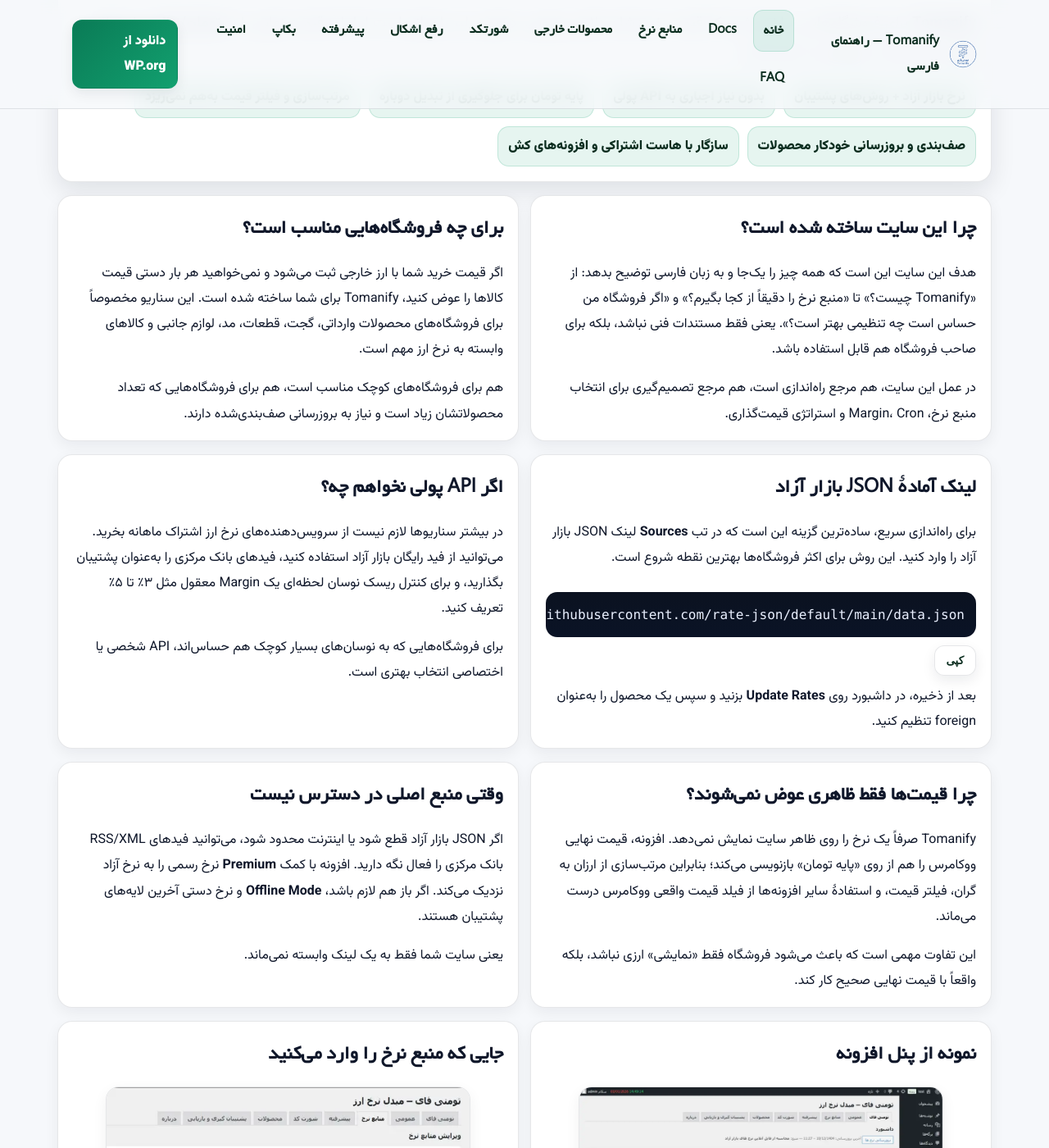
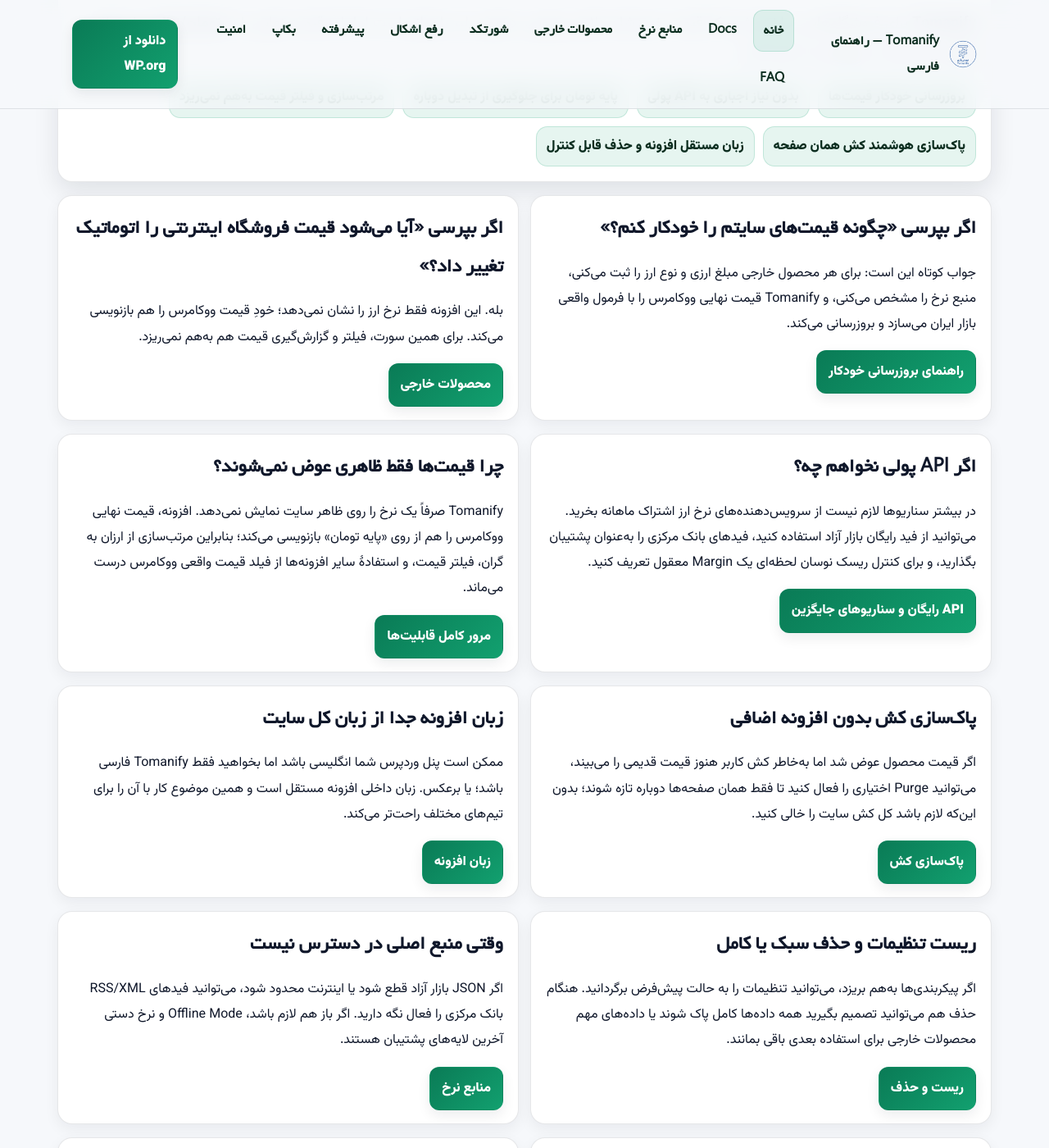
Before and after one commit to tomanify/tomanify.github.io, a Jekyll site: the page built from index.html, in a window 1280 px wide and 1400 px high, scrolled down 626 px. Shown: the whole window at 82% size. Built offline with Jekyll 4.4.1, drawn with Linux system fonts in a browser that asks for light colours; some of the changed text lies outside the part shown.

Commit message:
Add files via upload

```diff
--- a/index.html
+++ b/index.html
@@ -3,9 +3,9 @@
 page_key: home
 nav_parent: home
 page_url: /
-title: Tomanify | تبدیل قیمت خارجی ووکامرس به تومان/ریال با نرخ بازار آزاد
-description: Tomanify افزونه ووکامرس برای تبدیل قیمت محصولات خارجی به تومان/ریال با نرخ بازار آزاد، بروزرسانی خودکار قیمت‌ها، و استفاده از JSON رایگان یا فیدهای پشتیبان بانک مرکزی است.
-keywords: Tomanify, تومنیفای, افزونه تومنیفای, افزونه ووکامرس نرخ ارز, تبدیل قیمت دلاری به تومان, تبدیل قیمت یورویی به تومان, قیمت محصولات خارجی در ووکامرس, قیمت گذاری محصولات وارداتی, نرخ بازار آزاد ووکامرس, API رایگان نرخ ارز ووکامرس, JSON نرخ ارز بازار آزاد, RSS بانک مرکزی برای ووکامرس, تبدیل ریال تومان در ووکامرس, بروزرسانی خودکار قیمت محصولات, قیمت گذاری اتوماتیک ووکامرس, محصول خارجی ووکامرس, WooCommerce exchange rate plugin, WooCommerce foreign product pricing, rial toman conversion, Iran market rate WooCommerce
+title: Tomanify | تبدیل قیمت خارجی ووکامرس به تومان/ریال و بروزرسانی خودکار قیمت‌ها
+description: Tomanify افزونه ووکامرس برای تبدیل قیمت محصولات خارجی به تومان/ریال، بروزرسانی خودکار قیمت‌ها، پاک‌سازی کش همان صفحه، زبان مستقل افزونه، بکاپ، ریست تنظیمات و حذف سبک یا کامل است.
+keywords: Tomanify, تومنیفای, تومنی فای, تومانی فای, تومانیفای, افزونه تغییر خودکار قیمت ووکامرس, چگونه قیمت های سایتم را خودکار کنم, آیا میشود قیمت فروشگاه اینترنتی را خودکار تغییر داد, آموزش بروزرسانی خودکار قیمت های وردپرس, تبدیل قیمت دلار به تومان در ووکامرس, تبدیل قیمت یورو به تومان, افزونه قیمت محصولات وارداتی, پاکسازی کش بعد از تغییر قیمت, زبان مستقل افزونه وردپرس, factory reset افزونه, uninstall سبک یا کامل, WooCommerce automatic price update, WooCommerce foreign product pricing, rial toman conversion
 robots: index, follow
 og_type: website
 schema_type: Article
@@ -21,14 +21,14 @@
   a: قیمت خرید خارجی محصولات را با نرخ ارز به تومان یا ریال تبدیل می‌کند، قیمت نهایی ووکامرس را بازنویسی می‌کند، و بعداً هم می‌تواند آن را به‌صورت زمان‌بندی‌شده بروزرسانی کند.
 - q: آیا برای شروع حتماً باید API پولی بخرم؟
   a: برای اکثر فروشگاه‌ها خیر. می‌توانید از JSON رایگان بازار آزاد استفاده کنید و برای پوشش ریسک نوسان، Margin معقول تعریف کنید.
-- q: اگر اینترنت محدود شود یا JSON در دسترس نباشد چه می‌شود؟
-  a: می‌توانید فیدهای RSS/XML بانک مرکزی را به‌عنوان روش پشتیبان تنظیم کنید و در صورت لزوم از Offline Mode یا نرخ دستی هم استفاده کنید.
-- q: چرا سورت محصولات از ارزان به گران درست می‌ماند؟
-  a: چون افزونه فقط نرخ نمایشی را عوض نمی‌کند؛ قیمت نهایی ووکامرس را هم از روی پایه تومان بازنویسی می‌کند تا دیتابیس بر اساس مبلغ واقعی مرتب‌سازی شود.
-- q: آیا افزونه به‌صورت پیش‌فرض URL منبع نرخ دارد؟
-  a: خیر. برای رعایت امنیت و الزامات وردپرس، فیلدهای URL به‌صورت پیش‌فرض خالی هستند و فقط بعد از وارد کردن آدرس توسط مدیر، درخواست خارجی انجام می‌شود.
-- q: اگر فروشگاه من روی نوسان‌های خیلی کوچک حساس باشد چه کنم؟
-  a: در این حالت یا Margin محافظه‌کارانه بگذارید، یا از API شخصی/سفارشی‌تر استفاده کنید. منبع رایگان برای اکثر فروشگاه‌ها مناسب است ولی لزوماً برای سناریوهای بسیار حساس کافی نیست.
+- q: آیا می‌شود قیمت‌های فروشگاه اینترنتی را خودکار تغییر داد؟
+  a: بله. اگر محصولات خارجی را با مبلغ ارزی تعریف کنید و منبع نرخ را مشخص کنید، Tomanify می‌تواند قیمت نهایی ووکامرس را به‌صورت دستی یا زمان‌بندی‌شده بروزرسانی کند.
+- q: اگر زبان وردپرس انگلیسی باشد ولی بخواهم خود افزونه فارسی باشد چه؟
+  a: زبان داخلی Tomanify مستقل از زبان کلی سایت است و می‌توانید فقط زبان افزونه را تغییر دهید.
+- q: اگر بعد از تغییر قیمت، کاربر هنوز قیمت قدیمی ببیند چه می‌شود؟
+  a: می‌توانید قابلیت purge را فعال کنید تا کش همان صفحه‌ها پس از بروزرسانی قیمت دوباره پاک‌سازی شود.
+- q: هنگام حذف افزونه همه داده‌ها پاک می‌شوند؟
+  a: این موضوع قابل تنظیم است؛ می‌توانید حذف کامل داشته باشید یا حذف سبک تا داده‌های مهم محصولات خارجی برای استفاده بعدی باقی بمانند.
 doc_links:
 - name: شروع سریع
   path: /docs/quick-start/
@@ -36,8 +36,16 @@
   path: /docs/free-api/
 - name: منابع نرخ
   path: /docs/sources/
-- name: محصولات خارجی
-  path: /docs/products/
+- name: قابلیت‌ها
+  path: /docs/features/
+- name: بروزرسانی خودکار
+  path: /docs/auto-price-update/
+- name: پاک‌سازی کش
+  path: /docs/cache-purge/
+- name: زبان افزونه
+  path: /docs/language-switch/
+- name: ریست و حذف
+  path: /docs/reset-uninstall/
 - name: رفع اشکال
   path: /docs/troubleshooting/
 ---
@@ -48,59 +56,68 @@
   </div>
   <div class="content">
     <div class="breadcrumb">خانه</div>
-    <h1>تومنی‌فای؛ راه‌حل واقعی برای قیمت‌گذاری محصولات خارجی در ووکامرس</h1>
+    <h1>تومنی‌فای؛ راه‌حل واقعی برای تبدیل قیمت ارز خارجی به تومان/ریال در ووکامرس</h1>
     <p class="lead"><strong>Tomanify</strong> برای فروشگاه‌هایی ساخته شده که قیمت خریدشان دلاری، یورویی، درهمی، لیر یا یوانی است اما باید قیمت نهایی را به <strong>تومان/ریال</strong> و با منطق واقعی بازار ایران در ووکامرس ذخیره کنند.</p>
     <div class="kpis">
-      <div class="kpi">نرخ بازار آزاد + روش‌های پشتیبان</div>
+      <div class="kpi">بروزرسانی خودکار قیمت‌ها</div>
       <div class="kpi">بدون نیاز اجباری به API پولی</div>
       <div class="kpi">پایه تومان برای جلوگیری از تبدیل دوباره</div>
       <div class="kpi">مرتب‌سازی و فیلتر قیمت به‌هم نمی‌ریزد</div>
-      <div class="kpi">صف‌بندی و بروزرسانی خودکار محصولات</div>
-      <div class="kpi">سازگار با هاست اشتراکی و افزونه‌های کش</div>
+      <div class="kpi">پاک‌سازی هوشمند کش همان صفحه</div>
+      <div class="kpi">زبان مستقل افزونه و حذف قابل کنترل</div>
     </div>
   </div>
 </section>
 
 <section class="grid section">
   <div class="card"><div class="inner">
-    <h2>چرا این سایت ساخته شده است؟</h2>
-    <p>هدف این سایت این است که همه چیز را یک‌جا و به زبان فارسی توضیح بدهد: از «Tomanify چیست؟» تا «منبع نرخ را دقیقاً از کجا بگیرم؟» و «اگر فروشگاه من حساس است چه تنظیمی بهتر است؟». یعنی فقط مستندات فنی نباشد، بلکه برای صاحب فروشگاه هم قابل استفاده باشد.</p>
-    <p style="margin:0">در عمل این سایت، هم مرجع راه‌اندازی است، هم مرجع تصمیم‌گیری برای انتخاب منبع نرخ، Margin، Cron و استراتژی قیمت‌گذاری.</p>
+    <h2>اگر بپرسی «چگونه قیمت‌های سایتم را خودکار کنم؟»</h2>
+    <p>جواب کوتاه این است: برای هر محصول خارجی مبلغ ارزی و نوع ارز را ثبت می‌کنی، منبع نرخ را مشخص می‌کنی، و Tomanify قیمت نهایی ووکامرس را با فرمول واقعی بازار ایران می‌سازد و بروزرسانی می‌کند.</p>
+    <p style="margin:0"><a class="btn primary" href="/docs/auto-price-update/">راهنمای بروزرسانی خودکار</a></p>
   </div></div>
   <div class="card"><div class="inner">
-    <h2>برای چه فروشگاه‌هایی مناسب است؟</h2>
-    <p>اگر قیمت خرید شما با ارز خارجی ثبت می‌شود و نمی‌خواهید هر بار دستی قیمت کالاها را عوض کنید، Tomanify برای شما ساخته شده است. این سناریو مخصوصاً برای فروشگاه‌های محصولات وارداتی، گجت، قطعات، مد، لوازم جانبی و کالاهای وابسته به نرخ ارز مهم است.</p>
-    <p style="margin:0">هم برای فروشگاه‌های کوچک مناسب است، هم برای فروشگاه‌هایی که تعداد محصولاتشان زیاد است و نیاز به بروزرسانی صف‌بندی‌شده دارند.</p>
+    <h2>اگر بپرسی «آیا می‌شود قیمت فروشگاه اینترنتی را اتوماتیک تغییر داد؟»</h2>
+    <p>بله. این افزونه فقط نرخ ارز را نشان نمی‌دهد؛ خودِ قیمت ووکامرس را هم بازنویسی می‌کند. برای همین سورت، فیلتر و گزارش‌گیری قیمت هم به‌هم نمی‌ریزد.</p>
+    <p style="margin:0"><a class="btn primary" href="/docs/products/">محصولات خارجی</a></p>
   </div></div>
 </section>
 
 <section class="grid section">
   <div class="card"><div class="inner">
-    <h2>لینک آمادهٔ JSON بازار آزاد</h2>
-    <p>برای راه‌اندازی سریع، ساده‌ترین گزینه این است که در تب <strong>Sources</strong> لینک JSON بازار آزاد را وارد کنید. این روش برای اکثر فروشگاه‌ها بهترین نقطه شروع است.</p>
-    <div class="copyline">
-<pre><code id="home-json-url">https://raw.githubusercontent.com/rate-json/default/main/data.json</code></pre>
-<button class="btn" data-copy="home-json-url" type="button">کپی</button>
-</div>
-    <p style="margin:10px 0 0">بعد از ذخیره، در داشبورد روی <strong>Update Rates</strong> بزنید و سپس یک محصول را به‌عنوان foreign تنظیم کنید.</p>
+    <h2>اگر API پولی نخواهم چه؟</h2>
+    <p>در بیشتر سناریوها لازم نیست از سرویس‌دهنده‌های نرخ ارز اشتراک ماهانه بخرید. می‌توانید از فید رایگان بازار آزاد استفاده کنید، فیدهای بانک مرکزی را به‌عنوان پشتیبان بگذارید، و برای کنترل ریسک نوسان لحظه‌ای یک Margin معقول تعریف کنید.</p>
+    <p style="margin:0"><a class="btn primary" href="/docs/free-api/">API رایگان و سناریوهای جایگزین</a></p>
   </div></div>
   <div class="card"><div class="inner">
-    <h2>اگر API پولی نخواهم چه؟</h2>
-    <p>در بیشتر سناریوها لازم نیست از سرویس‌دهنده‌های نرخ ارز اشتراک ماهانه بخرید. می‌توانید از فید رایگان بازار آزاد استفاده کنید، فیدهای بانک مرکزی را به‌عنوان پشتیبان بگذارید، و برای کنترل ریسک نوسان لحظه‌ای یک Margin معقول مثل ۳٪ تا ۵٪ تعریف کنید.</p>
-    <p style="margin:0">برای فروشگاه‌هایی که به نوسان‌های بسیار کوچک هم حساس‌اند، API شخصی یا اختصاصی انتخاب بهتری است.</p>
+    <h2>چرا قیمت‌ها فقط ظاهری عوض نمی‌شوند؟</h2>
+    <p>Tomanify صرفاً یک نرخ را روی ظاهر سایت نمایش نمی‌دهد. افزونه، قیمت نهایی ووکامرس را هم از روی «پایه تومان» بازنویسی می‌کند؛ بنابراین مرتب‌سازی از ارزان به گران، فیلتر قیمت، و استفادهٔ سایر افزونه‌ها از فیلد قیمت واقعی ووکامرس درست می‌ماند.</p>
+    <p style="margin:0"><a class="btn primary" href="/docs/features/">مرور کامل قابلیت‌ها</a></p>
   </div></div>
 </section>
 
 <section class="grid section">
   <div class="card"><div class="inner">
-    <h2>چرا قیمت‌ها فقط ظاهری عوض نمی‌شوند؟</h2>
-    <p>Tomanify صرفاً یک نرخ را روی ظاهر سایت نمایش نمی‌دهد. افزونه، قیمت نهایی ووکامرس را هم از روی «پایه تومان» بازنویسی می‌کند؛ بنابراین مرتب‌سازی از ارزان به گران، فیلتر قیمت، و استفادهٔ سایر افزونه‌ها از فیلد قیمت واقعی ووکامرس درست می‌ماند.</p>
-    <p style="margin:0">این تفاوت مهمی است که باعث می‌شود فروشگاه فقط «نمایشی» ارزی نباشد، بلکه واقعاً با قیمت نهایی صحیح کار کند.</p>
+    <h2>پاک‌سازی کش بدون افزونه اضافی</h2>
+    <p>اگر قیمت محصول عوض شد اما به‌خاطر کش کاربر هنوز قیمت قدیمی را می‌بیند، می‌توانید Purge اختیاری را فعال کنید تا فقط همان صفحه‌ها دوباره تازه شوند؛ بدون این‌که لازم باشد کل کش سایت را خالی کنید.</p>
+    <p style="margin:0"><a class="btn primary" href="/docs/cache-purge/">پاک‌سازی کش</a></p>
+  </div></div>
+  <div class="card"><div class="inner">
+    <h2>زبان افزونه جدا از زبان کل سایت</h2>
+    <p>ممکن است پنل وردپرس شما انگلیسی باشد اما بخواهید فقط Tomanify فارسی باشد؛ یا برعکس. زبان داخلی افزونه مستقل است و همین موضوع کار با آن را برای تیم‌های مختلف راحت‌تر می‌کند.</p>
+    <p style="margin:0"><a class="btn primary" href="/docs/language-switch/">زبان افزونه</a></p>
+  </div></div>
+</section>
+
+<section class="grid section">
+  <div class="card"><div class="inner">
+    <h2>ریست تنظیمات و حذف سبک یا کامل</h2>
+    <p>اگر پیکربندی‌ها به‌هم بریزد، می‌توانید تنظیمات را به حالت پیش‌فرض برگردانید. هنگام حذف هم می‌توانید تصمیم بگیرید همه داده‌ها کامل پاک شوند یا داده‌های مهم محصولات خارجی برای استفاده بعدی باقی بمانند.</p>
+    <p style="margin:0"><a class="btn primary" href="/docs/reset-uninstall/">ریست و حذف</a></p>
   </div></div>
   <div class="card"><div class="inner">
     <h2>وقتی منبع اصلی در دسترس نیست</h2>
-    <p>اگر JSON بازار آزاد قطع شود یا اینترنت محدود شود، می‌توانید فیدهای RSS/XML بانک مرکزی را فعال نگه دارید. افزونه با کمک <strong>Premium</strong> نرخ رسمی را به نرخ آزاد نزدیک می‌کند. اگر باز هم لازم باشد، <strong>Offline Mode</strong> و نرخ دستی آخرین لایه‌های پشتیبان هستند.</p>
-    <p style="margin:0">یعنی سایت شما فقط به یک لینک وابسته نمی‌ماند.</p>
+    <p>اگر JSON بازار آزاد قطع شود یا اینترنت محدود شود، می‌توانید فیدهای RSS/XML بانک مرکزی را فعال نگه دارید. اگر باز هم لازم باشد، Offline Mode و نرخ دستی آخرین لایه‌های پشتیبان هستند.</p>
+    <p style="margin:0"><a class="btn primary" href="/docs/sources/">منابع نرخ</a></p>
   </div></div>
 </section>
 
@@ -124,7 +141,12 @@
 <section class="card section"><div class="inner">
   <h2>از کجا شروع کنم؟</h2>
   <p>اگر اولین بار است که Tomanify را نصب می‌کنید، بهترین مسیر این است:</p>
-  <p style="display:flex;gap:10px;flex-wrap:wrap;margin:0"><a class="btn primary" href="/docs/quick-start/">شروع سریع</a> <a class="btn" href="/docs/free-api/">API رایگان</a> <a class="btn" href="/docs/sources/">منابع نرخ</a> <a class="btn" href="/docs/products/">محصولات خارجی</a></p>
+  <p style="display:flex;gap:10px;flex-wrap:wrap;margin:0"><a class="btn primary" href="/docs/quick-start/">شروع سریع</a> <a class="btn" href="/docs/free-api/">API رایگان</a> <a class="btn" href="/docs/features/">قابلیت‌ها</a> <a class="btn" href="/docs/auto-price-update/">بروزرسانی خودکار</a> <a class="btn" href="/docs/troubleshooting/">رفع اشکال</a></p>
+</div></section>
+
+<section class="card section"><div class="inner">
+  <h2>عبارت‌هایی که کاربران واقعاً جستجو می‌کنند</h2>
+  <p>این سایت فقط برای اسم افزونه ساخته نشده. اگر کسی عباراتی مثل «چگونه قیمت‌های سایتم را خودکار کنم؟»، «آموزش بروزرسانی خودکار قیمت‌های وردپرس»، «تبدیل خودکار قیمت دلار به تومان در ووکامرس»، «راه‌حل تغییر اتوماتیک قیمت اجناس فروشگاه اینترنتی» یا حتی نام‌های مختلف مثل «تومنی فای»، «تومانی فای» و «تومانیفای» را جستجو کند، این مستندات باید جواب روشن و عملی بدهند.</p>
 </div></section>
 
 <section class="container section seo-box">
@@ -134,10 +156,10 @@
 <div class="faq">
 <details open><summary>Tomanify دقیقاً چه کاری انجام می‌دهد؟</summary><p>قیمت خرید خارجی محصولات را با نرخ ارز به تومان یا ریال تبدیل می‌کند، قیمت نهایی ووکامرس را بازنویسی می‌کند، و بعداً هم می‌تواند آن را به‌صورت زمان‌بندی‌شده بروزرسانی کند.</p></details>
 <details><summary>آیا برای شروع حتماً باید API پولی بخرم؟</summary><p>برای اکثر فروشگاه‌ها خیر. می‌توانید از JSON رایگان بازار آزاد استفاده کنید و برای پوشش ریسک نوسان، Margin معقول تعریف کنید.</p></details>
-<details><summary>اگر اینترنت محدود شود یا JSON در دسترس نباشد چه می‌شود؟</summary><p>می‌توانید فیدهای RSS/XML بانک مرکزی را به‌عنوان روش پشتیبان تنظیم کنید و در صورت لزوم از Offline Mode یا نرخ دستی هم استفاده کنید.</p></details>
-<details><summary>چرا سورت محصولات از ارزان به گران درست می‌ماند؟</summary><p>چون افزونه فقط نرخ نمایشی را عوض نمی‌کند؛ قیمت نهایی ووکامرس را هم از روی پایه تومان بازنویسی می‌کند تا دیتابیس بر اساس مبلغ واقعی مرتب‌سازی شود.</p></details>
-<details><summary>آیا افزونه به‌صورت پیش‌فرض URL منبع نرخ دارد؟</summary><p>خیر. برای رعایت امنیت و الزامات وردپرس، فیلدهای URL به‌صورت پیش‌فرض خالی هستند و فقط بعد از وارد کردن آدرس توسط مدیر، درخواست خارجی انجام می‌شود.</p></details>
-<details><summary>اگر فروشگاه من روی نوسان‌های خیلی کوچک حساس باشد چه کنم؟</summary><p>در این حالت یا Margin محافظه‌کارانه بگذارید، یا از API شخصی/سفارشی‌تر استفاده کنید. منبع رایگان برای اکثر فروشگاه‌ها مناسب است ولی لزوماً برای سناریوهای بسیار حساس کافی نیست.</p></details>
+<details><summary>آیا می‌شود قیمت‌های فروشگاه اینترنتی را خودکار تغییر داد؟</summary><p>بله. اگر محصولات خارجی را با مبلغ ارزی تعریف کنید و منبع نرخ را مشخص کنید، Tomanify می‌تواند قیمت نهایی ووکامرس را به‌صورت دستی یا زمان‌بندی‌شده بروزرسانی کند.</p></details>
+<details><summary>اگر زبان وردپرس انگلیسی باشد ولی بخواهم خود افزونه فارسی باشد چه؟</summary><p>زبان داخلی Tomanify مستقل از زبان کلی سایت است و می‌توانید فقط زبان افزونه را تغییر دهید.</p></details>
+<details><summary>اگر بعد از تغییر قیمت، کاربر هنوز قیمت قدیمی ببیند چه می‌شود؟</summary><p>می‌توانید قابلیت purge را فعال کنید تا کش همان صفحه‌ها پس از بروزرسانی قیمت دوباره پاک‌سازی شود.</p></details>
+<details><summary>هنگام حذف افزونه همه داده‌ها پاک می‌شوند؟</summary><p>این موضوع قابل تنظیم است؛ می‌توانید حذف کامل داشته باشید یا حذف سبک تا داده‌های مهم محصولات خارجی برای استفاده بعدی باقی بمانند.</p></details>
 </div>
 </section></div>
 </section>
```
Also changed, not shown: sitemap.xml (+34 -14 lines).
